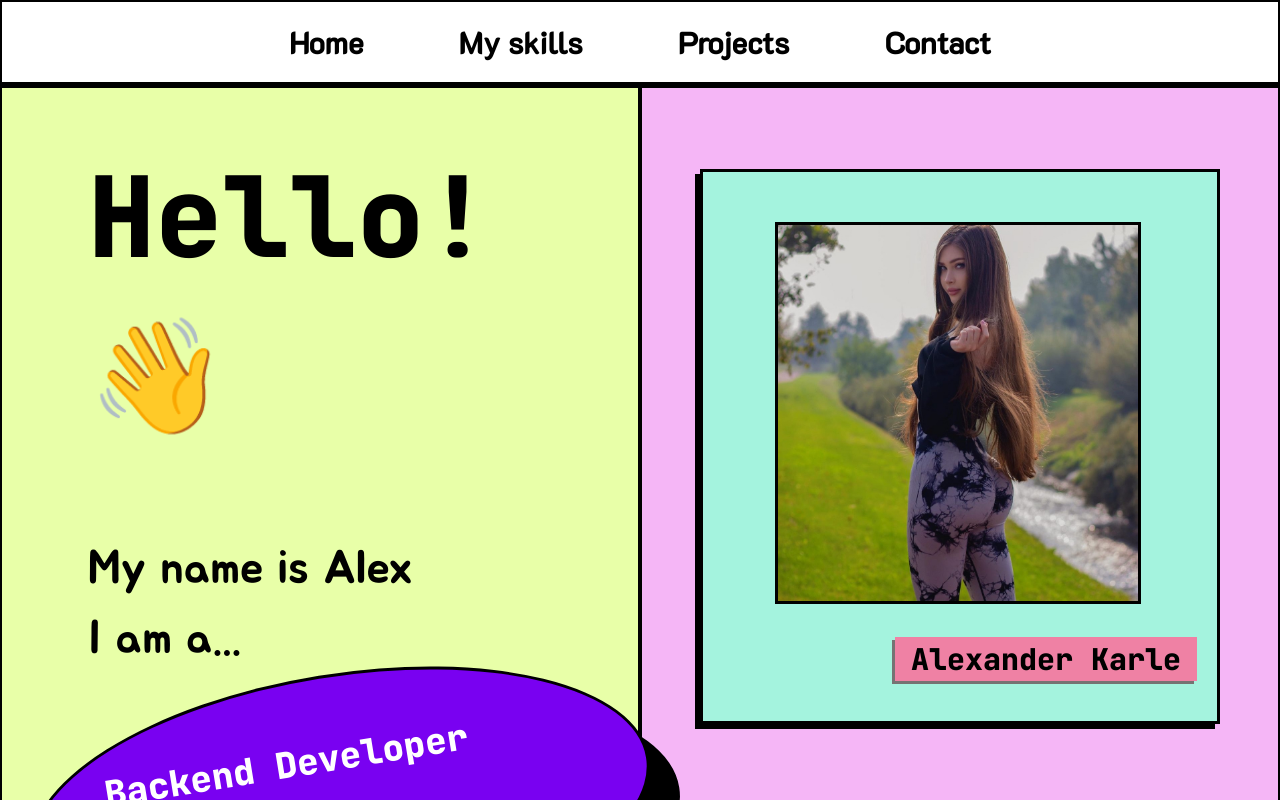
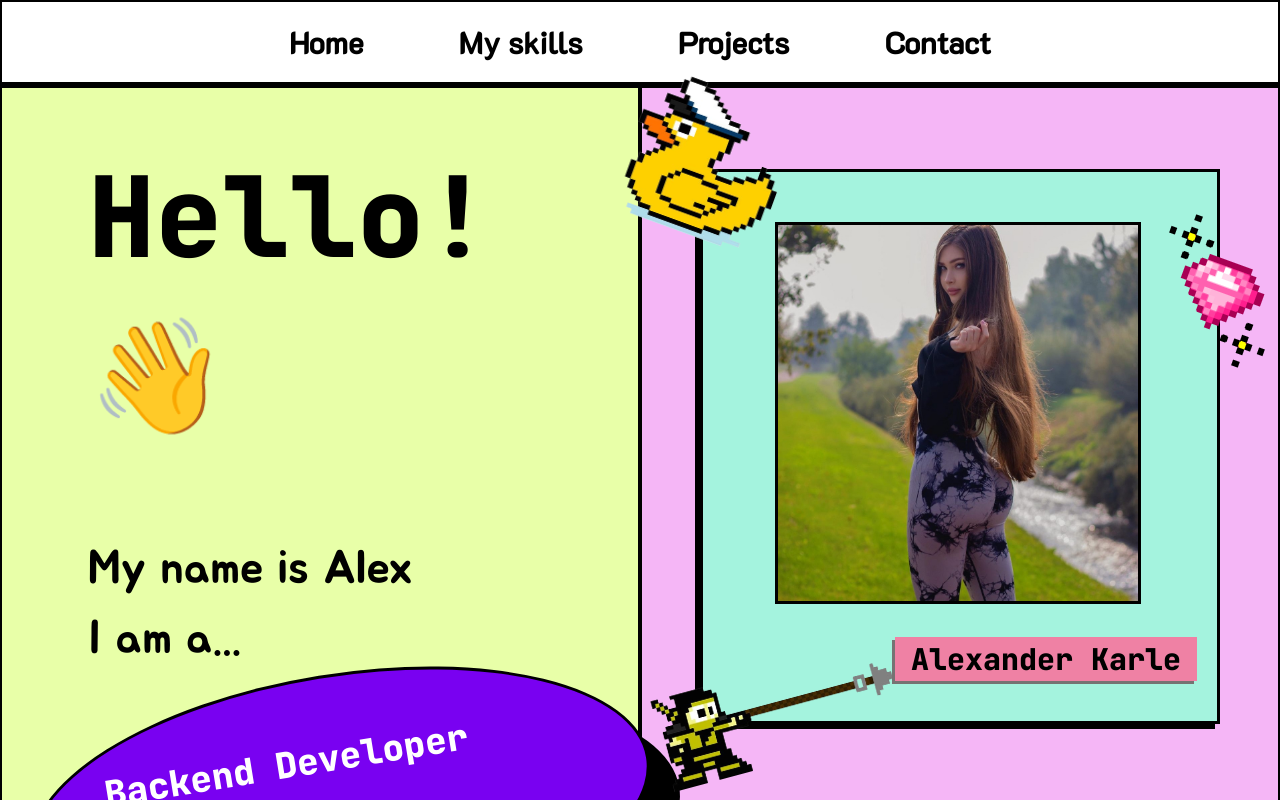
Before and after one commit to JavaHutt/portfolio, a React (Vite) app: page / in a window 1280 px wide. Shown: the top 800 px of the page. Built offline with nearby package versions, Linux system fonts and the light colour scheme.

Commit message:
portrait stickers

```diff
--- a/src/components/home/Portrait.module.scss
+++ b/src/components/home/Portrait.module.scss
@@ -40,3 +40,28 @@
     background-color: #ef81a4;
     box-shadow: -3px 3px #767373;
 }
+
+.card__sticker {
+    position: absolute;
+    &_first {
+        left: -105px;
+        top: -105px;
+        width: 220px;
+        height: 180px;
+        transform: rotate(20deg);
+    }
+    &_second {
+        right: -65px;
+        top: 10%;
+        width: 130px;
+        height: 130px;
+        transform: rotate(20deg);
+    }
+    &_third {
+        left: -57px;
+        bottom: -8%;
+        width: 248px;
+        height: 130px;
+        transform: rotate(-15deg);
+    }
+}
--- a/src/components/home/Portrait.tsx
+++ b/src/components/home/Portrait.tsx
@@ -1,9 +1,15 @@
 import styles from './Portrait.module.scss';
 import photo from '../../assets/photo.jpg';
+import diamond from '../../assets/diamond.gif';
+import duck from '../../assets/duck.png';
+import scorpion from '../../assets/scorpion.png';
 
 const Portrait: React.FC = () => (
     <section className={styles.portrait}>
         <div className={styles.card}>
+            <img className={`${styles.card__sticker} ${styles.card__sticker_first}`} src={duck} alt="duck" />
+            <img className={`${styles.card__sticker} ${styles.card__sticker_second}`} src={diamond} alt="diamond" />
+            <img className={`${styles.card__sticker} ${styles.card__sticker_third}`} src={scorpion} alt="scorpion" />
             <img className={styles.card__image} src={photo} alt="alex" />
             <div className={styles.card__container}>
                 <h4><strong>Alexander Karle</strong></h4>
```
Also changed, not shown: src/assets/diamond.gif (added), src/assets/scorpion.png (added).
